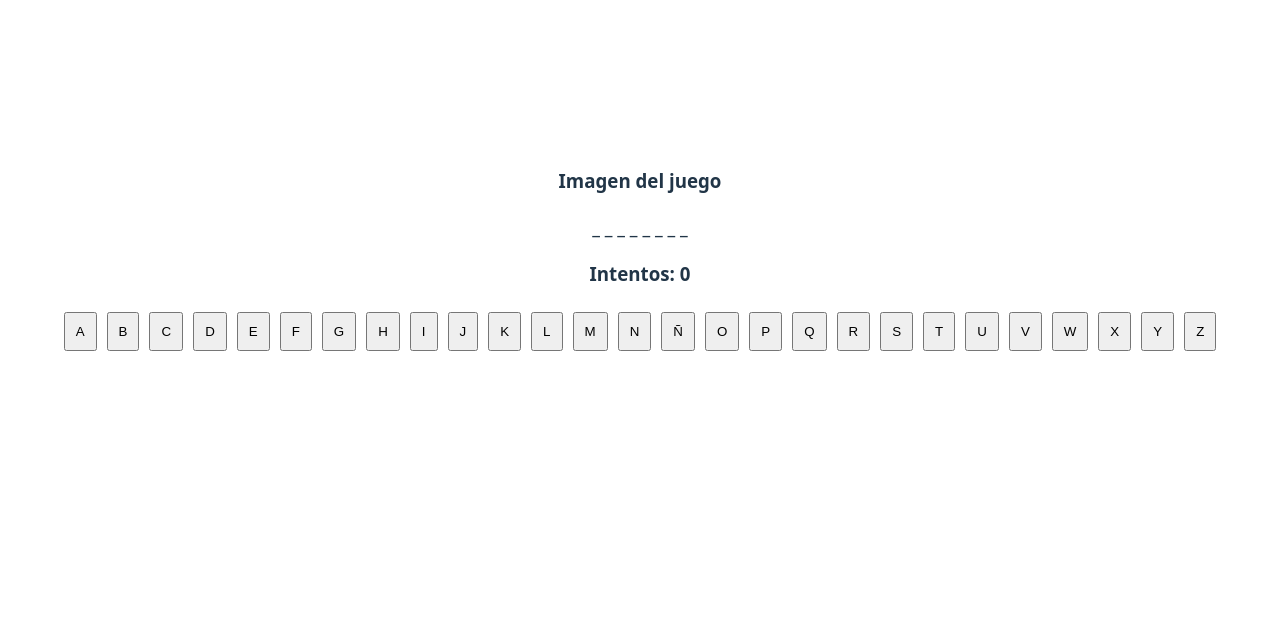
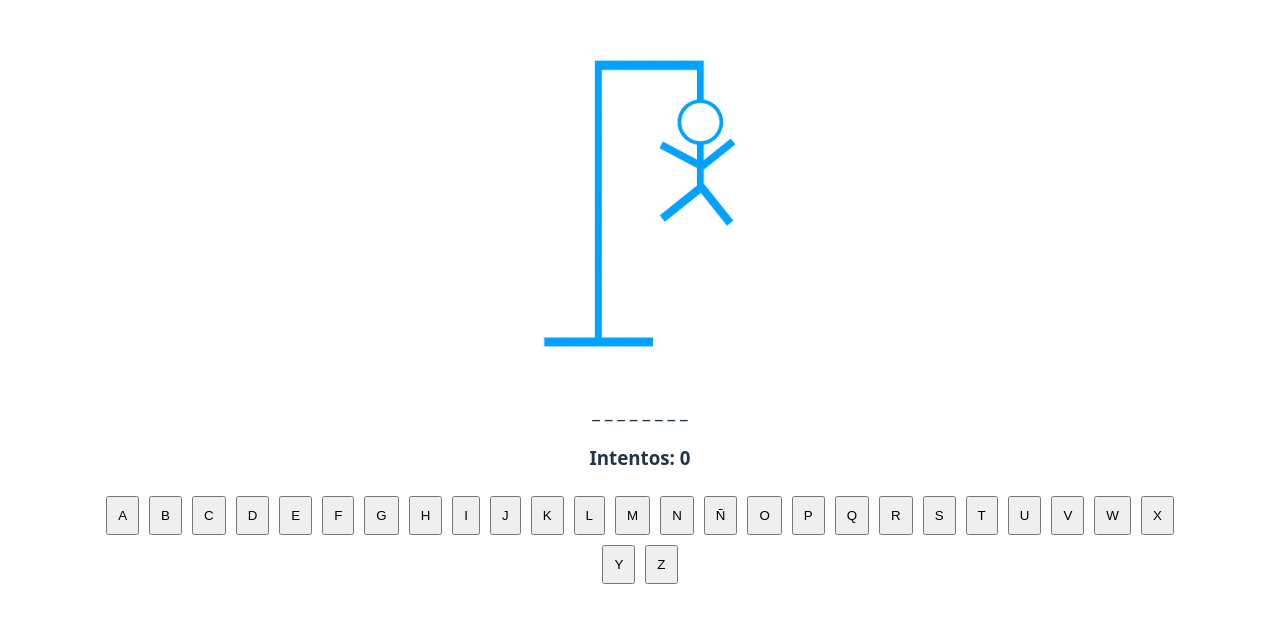
Before and after one commit to andres-martin-C/videojuego-ahorcado-react, a React (Vite) app: page / in a window 1280 px wide. Shown: the part 148-770 px from the top of the page. Built offline with nearby package versions, Linux system fonts and the light colour scheme.

Commit message:
create: component for the images

```diff
--- a/src/App.tsx
+++ b/src/App.tsx
@@ -1,11 +1,12 @@
 import "./App.css";
+import { HangImage } from "./components/HangImage";
 import { letters } from "./helpers/letters";
 
 function App() {
   return (
     <div className="App">
       {/* Imágenes */}
-      <h3>Imagen del juego</h3>
+      <HangImage imageNumber = { 10 }/>
 
       {/* Palabra oculta */}
       <h3>_ _ _ _ _ _ _ _ </h3>
--- /dev/null
+++ b/src/components/HangImage.tsx
@@ -0,0 +1,37 @@
+// ESTO ES UN COMPONENTE
+import image0 from "../assets/0.png";
+import image1 from "../assets/1.png";
+import image2 from "../assets/2.png";
+import image3 from "../assets/3.png";
+import image4 from "../assets/4.png";
+import image5 from "../assets/5.png";
+import image6 from "../assets/6.png";
+import image7 from "../assets/7.png";
+import image8 from "../assets/8.png";
+import image9 from "../assets/9.png";
+
+let images: string[] = [
+  image0,
+  image1,
+  image2,
+  image3,
+  image4,
+  image5,
+  image6,
+  image7,
+  image8,
+  image9,
+];
+
+interface Props{
+    imageNumber: number
+}
+
+// Aquí usamos una técnica que se llama destructuracion
+export function HangImage( {imageNumber}: Props) {
+    if (imageNumber >= 9) {
+        imageNumber=9;
+    }
+
+  return <img src={images[imageNumber]} alt="Hang image" style={{ width: 250 }} />; // Conocido como un JSX element
+}
--- a/src/index.css
+++ b/src/index.css
@@ -23,7 +23,7 @@
 }
 
 body {
-  margin: 0;
+  margin: 60px;
   display: flex;
   place-items: center;
   min-width: 320px;
```
